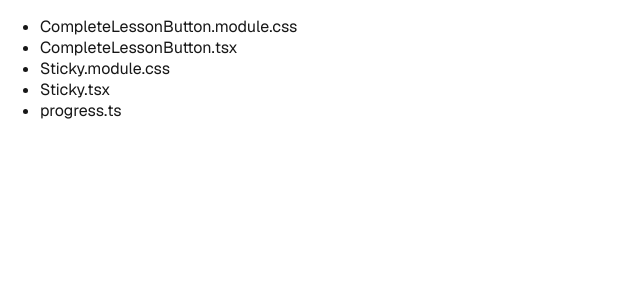
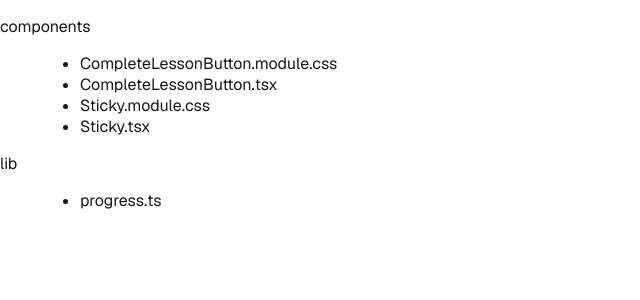
Before and after one commit to Alissa2M/soundbox, a Next.js app: page /practice/day-04 in a window 1280 px wide. Shown: the top 300 px of the page, without its empty margins (0-640 px from the left). Built offline with nearby package versions, Linux system fonts and the light colour scheme.

Commit message:
add Description List

```diff
--- a/app/practice/day-04/page.tsx
+++ b/app/practice/day-04/page.tsx
@@ -1,11 +1,23 @@
 export default function Day04Page() {
   return (
+    <>
+      <dl>
+        <dt>components</dt>
+        <dd>
           <ul>
             <li>CompleteLessonButton.module.css</li>
             <li>CompleteLessonButton.tsx</li>
             <li>Sticky.module.css</li>
             <li>Sticky.tsx</li>
+          </ul>
+        </dd>
+        <dt>lib</dt>
+        <dd>
+          <ul>
             <li>progress.ts</li>
           </ul>
+        </dd>
+      </dl>
+    </>
   );
 }
```
Lines whose indentation alone changed are shown as unchanged.
